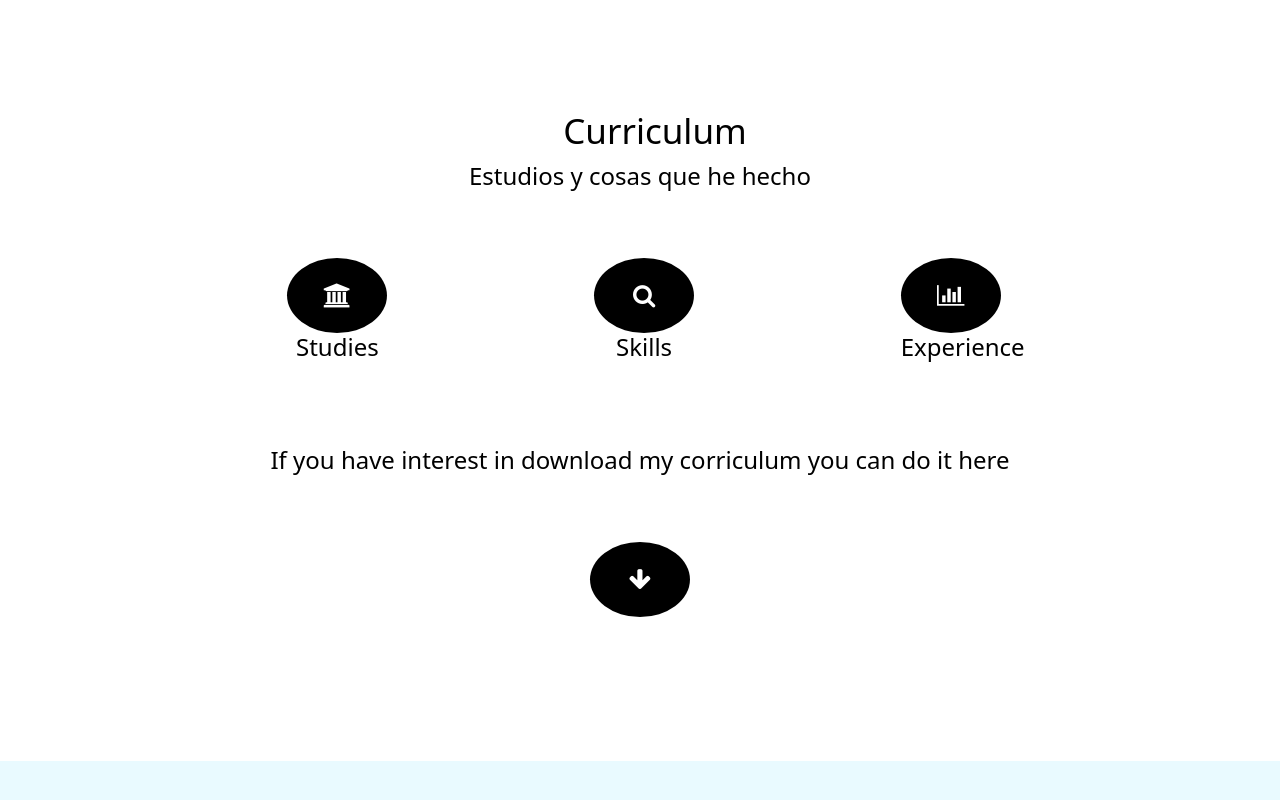
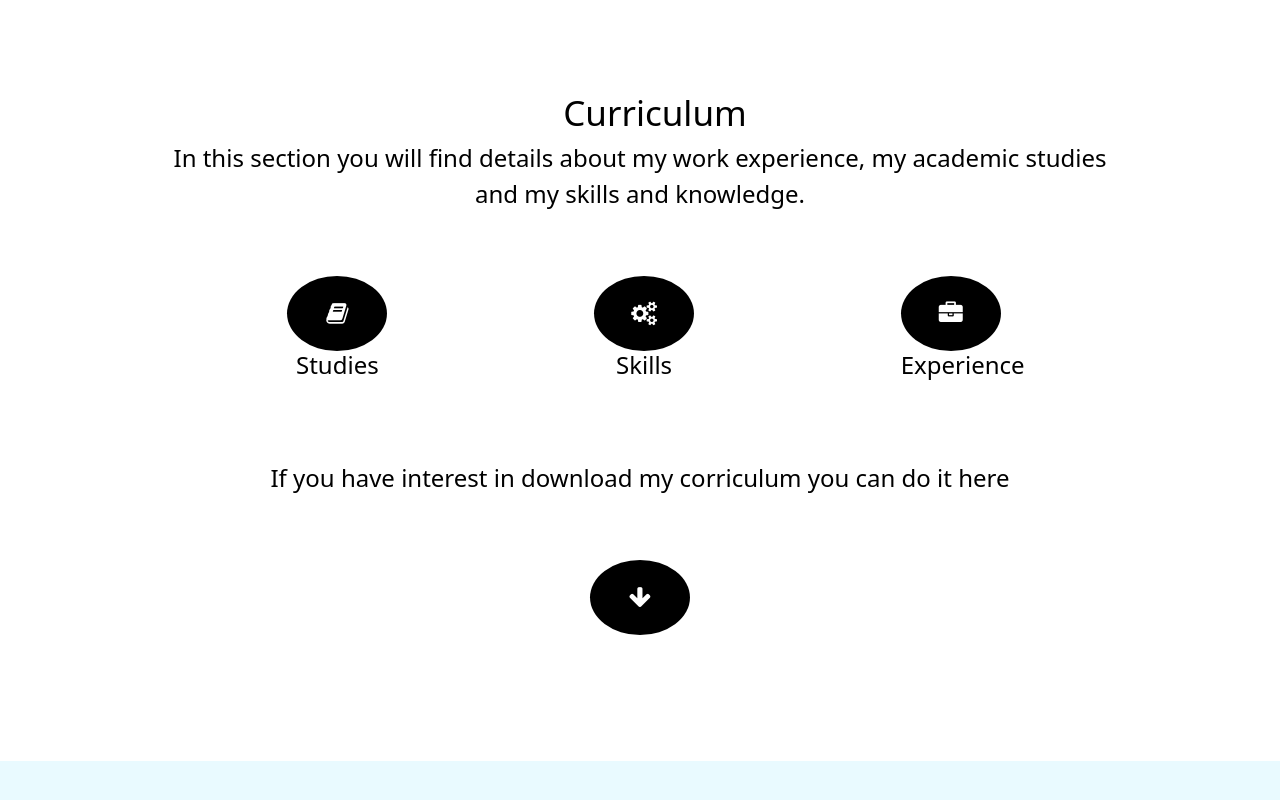
Before and after one commit to Pablomoreiragarcia/Pablomoreiragarcia.github.io, a plain HTML site: page index.html in a window 1280 px wide. Shown: the part 1639-2439 px from the top of the page. Drawn offline with Linux system fonts and the light colour scheme; animation ran at ten frames a second.

Commit message:
Version4-Not Finished
Small changes

```diff
--- a/css/portfolio.css
+++ b/css/portfolio.css
@@ -6,6 +6,7 @@
   p {
     font-size: 1.5rem;
   }
+
 
   /* ------------------------------------------------------------------------------------------------------------------- */
   /* PARTICLE.JS CSS
@@ -20,6 +21,7 @@
     background-position: 50% 50%;
     background-repeat: no-repeat;
   }
+
 
   /* ------------------------------------------------------------------------------------------------------------------- */
   /* MAIN NAV BAR
@@ -100,10 +102,6 @@
   }
 
 
-
-
-
-
   /* ------------------------------------------------------------------------------------------------------------------- */
   /* HOME
   /* ------------------------------------------------------------------------------------------------------------------- */
@@ -176,11 +174,10 @@
   }
 
 
-
-
   /* ------------------------------------------------------------------------------------------------------------------- */
   /* INFORMATION
   /* ------------------------------------------------------------------------------------------------------------------- */
+
   #information {
     display: flex;
     justify-content: center; /* Centra el contenido horizontalmente */
@@ -201,9 +198,6 @@
     top: 50%;
     right: 50%;
   }
-
-
-
 
 
   /* ------------------------------------------------------------------------------------------------------------------- */
@@ -323,26 +317,6 @@
   #curriculum .descarga_button:hover .circle .fa {
     color: rgb(0, 0, 0);
   }
-
-  /* ------------------------------------------------------------------------------------------------------------------- */
-  /* PORTFOLIO
-  /* ------------------------------------------------------------------------------------------------------------------- */
-  #portfolio {
-    display: flex;
-    justify-content: center; /* Centra el contenido horizontalmente */
-    align-items: center; /* Centra el contenido verticalmente */
-    height: 100vh; /* Ajusta el alto al 100% del viewport */
-    text-align: center;
-    color: black;
-    position: relative;
-    overflow: hidden;
-  }
-
-
-
-
-
-
 
 
   /* ------------------------------------------------------------------------------------------------------------------- */
@@ -514,12 +488,20 @@
   }
 
 
+  /* ------------------------------------------------------------------------------------------------------------------- */
+  /* PORTFOLIO
+  /* ------------------------------------------------------------------------------------------------------------------- */
 
-
-
-
-
-
+  #portfolio {
+    display: flex;
+    justify-content: center; /* Centra el contenido horizontalmente */
+    align-items: center; /* Centra el contenido verticalmente */
+    height: 100vh; /* Ajusta el alto al 100% del viewport */
+    text-align: center;
+    color: black;
+    position: relative;
+    overflow: hidden;
+  }
 
 
   /* ------------------------------------------------------------------------------------------------------------------- */
@@ -601,39 +583,9 @@
   }
 
 
-
-
-
-
-
-
-
-
-
-
-
-
-
-
-
-
-
-
-
-
-
-
-
-
-
-
-
-
-
-
-
-
-
+  /* ------------------------------------------------------------------------------------------------------------------- */
+  /* FOOTER
+  /* ------------------------------------------------------------------------------------------------------------------- */
 
   footer {
     background-color: #ffffff;
--- a/index.html
+++ b/index.html
@@ -147,14 +147,14 @@
     <div class="container">
 
       <p  style="display:inline; font-size: 35px; padding-left: 30px">Curriculum</p>
-      <p>Estudios y cosas que he hecho</p>
+      <p>In this section you will find details about my work experience, my academic studies and my skills and knowledge.</p>
       <br><br>
 
       <ul class="row_curriculum">
         <li class="row_curriculum_item openModalBtn">
           <a data-toggle="modal_curriculum" href="#Studies">
               <div class="circle">
-              <i class="fa fa-university"></i>
+              <i class="fa fa-book"></i>
             </div>
           </a>
 
@@ -167,7 +167,7 @@
         <li class="row_curriculum_item openModalBtn">
           <a data-toggle="modal" href="#Skills">
             <div class="circle">
-              <i class="fa fa-search"></i>
+              <i class="fa fa-cogs"></i>
             </div>
           </a>
           <a data-toggle="modal" href="#Skills">
@@ -179,7 +179,7 @@
         <li class="row_curriculum_item openModalBtn">
           <a data-toggle="modal" href="#Experience">
             <div class="circle">
-              <i class="fa fa-bar-chart"></i>
+              <i class="fa fa-briefcase"></i>
             </div>
           </a>
           <a data-toggle="modal" href="#Experience">
@@ -416,6 +416,7 @@
 
 
 
+
   <!-- ==============================FOOTER=================================== -->
 
 
```
